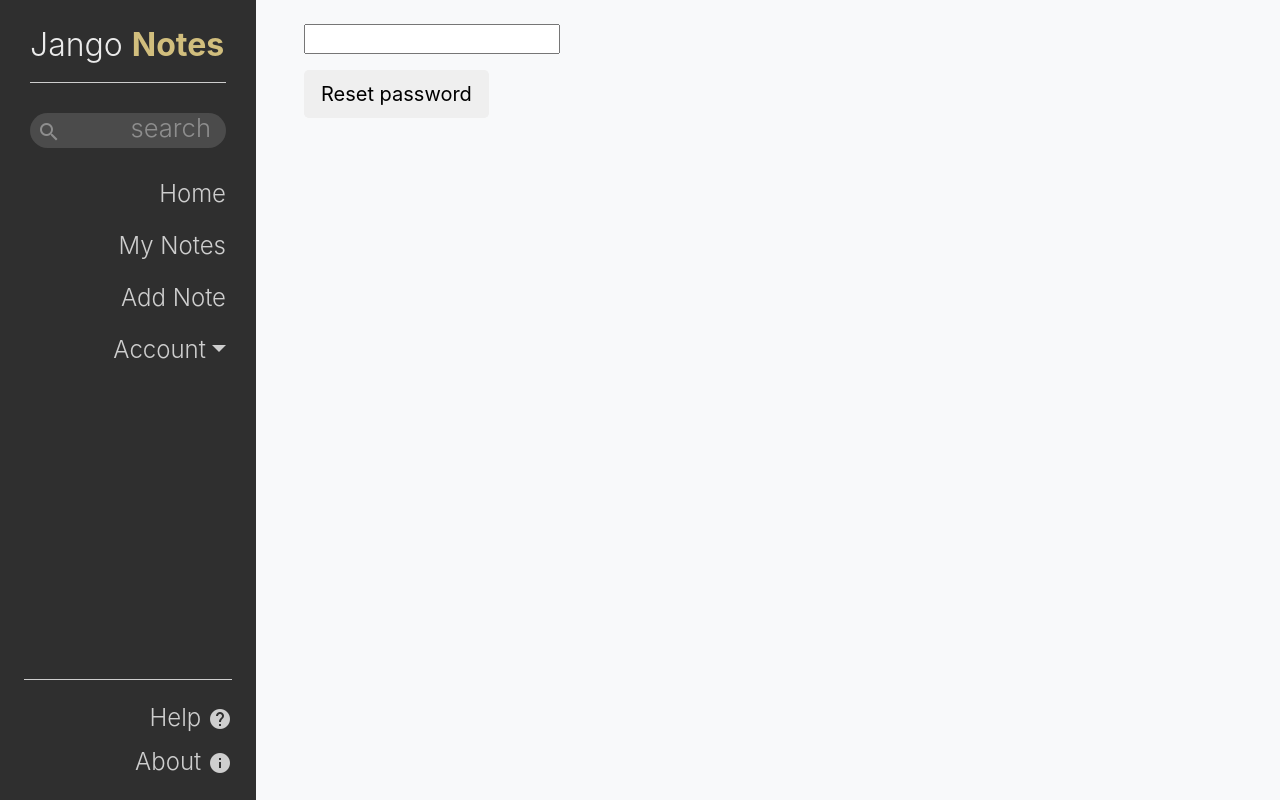
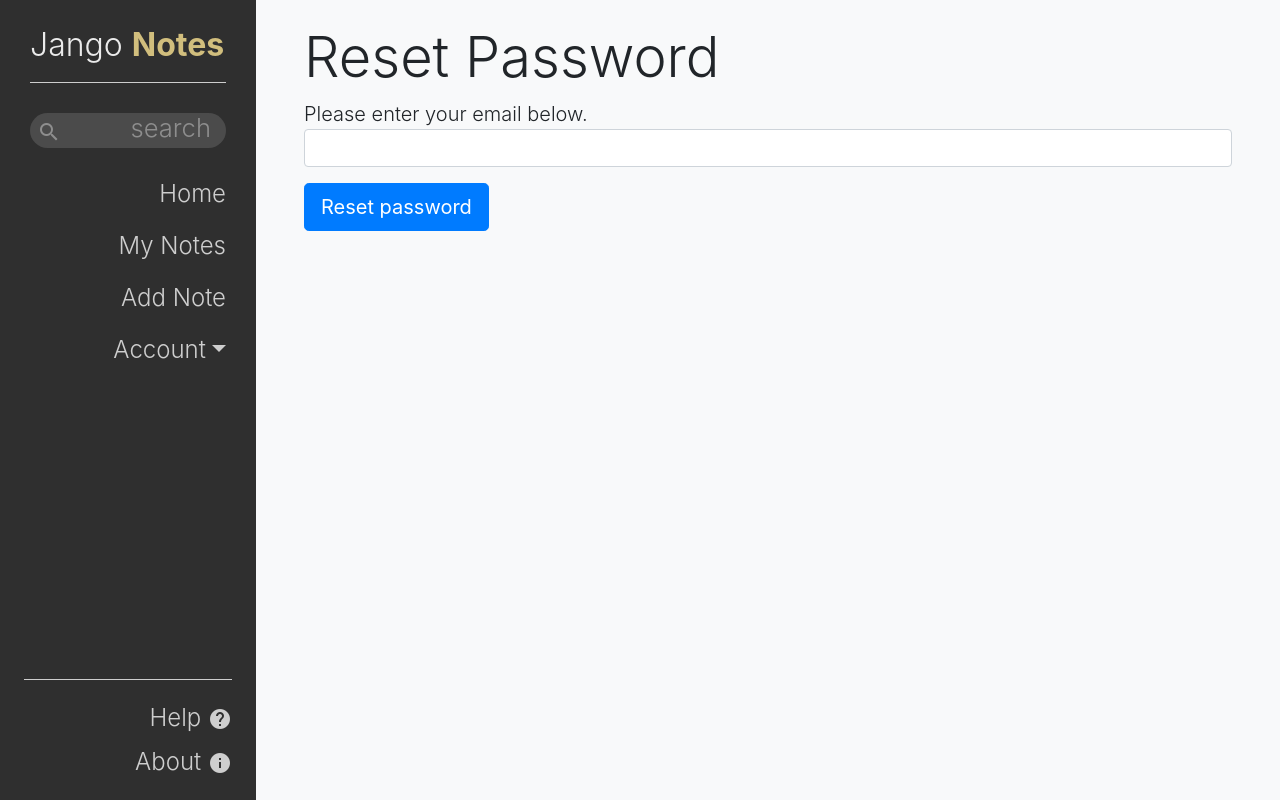
Before and after one commit to LonJonn/Jango-Notes, a Django app: page /accounts/password_reset/ in a window 1280 px wide. Run offline with Django 3.2, Linux system fonts and the light colour scheme; some libraries are stand-ins or nearby versions.

Commit message:
password reset styling

```diff
--- a/jangoMain/templates/base.html
+++ b/jangoMain/templates/base.html
@@ -141,7 +141,7 @@
         </div>
       </nav>
 
-      <div class="col bg-light px-5 pt-4" style="overflow-y: scroll">
+      <div class="col bg-light px-5 py-4" style="overflow-y: scroll">
         {% block content %}{% endblock %}
       </div>
 
--- a/jangoMain/templates/notesApp/noteForm.html
+++ b/jangoMain/templates/notesApp/noteForm.html
@@ -6,6 +6,9 @@
 
 {% block content %}
   <h1 id="title" class="display-4 mt-3">Add Note</h1>
+  {% if form.errors %}
+    <p class="text-danger" >Please correct the errors below.</p>
+  {% endif %}
   <br>
   <form method="post">
     {% csrf_token %}
--- a/jangoMain/templates/registration/password_reset_complete.html
+++ b/jangoMain/templates/registration/password_reset_complete.html
@@ -1,9 +1,9 @@
 {% extends "base.html" %}
 {% block content %}
 
-  <h1>The password has been changed!</h1>
+  <h1 class="display-4 mb-5">The password has been changed!</h1>
   <p>
-    <a href="{% url 'login' %}">log in again?</a>
+    <a class="btn btn-primary" href="{% url 'login' %}">log in again?</a>
   </p>
 
 {% endblock %}
--- a/jangoMain/templates/registration/password_reset_done.html
+++ b/jangoMain/templates/registration/password_reset_done.html
@@ -1,5 +1,8 @@
 {% extends "base.html" %}
 {% block content %}
-  <p>We've emailed you instructions for setting your password. If they haven't
+<h1 class="display-4">It's on the way!</h1>
+  <p class="lead">We've emailed you instructions for setting your password! If they haven't
     arrived in a few minutes, check your spam folder.</p>
+    <br>
+    <a href="{% url 'index' %}" class="btn btn-primary btn-large">Home</a>
 {% endblock %}
--- a/jangoMain/templates/registration/password_reset_email.html
+++ b/jangoMain/templates/registration/password_reset_email.html
@@ -1,2 +1,4 @@
-Someone asked for password reset for email {{ email }}. Follow the link below:
+Password reset for: {{ email }}.
+
+Follow the link below:
 {{ protocol}}://{{ domain }}{% url 'password_reset_confirm' uidb64=uid token=token %}
--- a/jangoMain/templates/registration/password_reset_form.html
+++ b/jangoMain/templates/registration/password_reset_form.html
@@ -1,12 +1,31 @@
 {% extends "base.html" %}
 {% block content %}
 
-  <form action="" method="post">{% csrf_token %}
+  <h1 class="display-4">Reset Password</h1>
+  <span class="lead">Please enter your email below.</span>
+  <br>
+  <form method="post">{% csrf_token %}
     {% if form.email.errors %}
       {{ form.email.errors }}
     {% endif %}
     <p>{{ form.email }}</p>
-    <input type="submit" class="btn btn-default btn-lg" value="Reset password"/>
+    <input type="submit" class="btn btn-primary btn-lg" value="Reset password"/>
   </form>
 
+  <style>
+      #id_email {
+        display: block;
+        width: 100%;
+        padding: .375rem .75rem;
+        font-size: 1rem;
+        line-height: 1.5;
+        color: #495057;
+        background-color: #fff;
+        background-clip: padding-box;
+        border: 1px solid #ced4da;
+        border-radius: .25rem;
+        transition: border-color .15s ease-in-out,box-shadow .15s ease-in-out;
+      }
+    </style>
+
 {% endblock %}
```
Also changed, not shown: jangoMain/templates/registration/login.html (+4 -4 lines), jangoMain/templates/registration/password_reset_confirm.html (+25 -24 lines), jangoMain/db.sqlite3.
